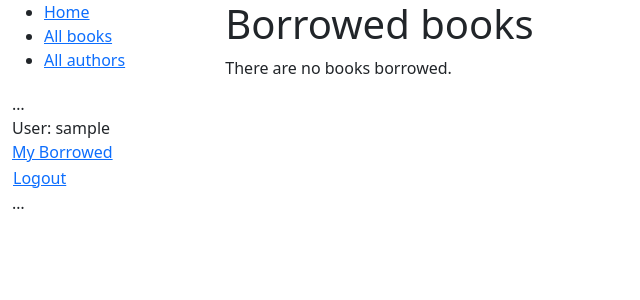
After one commit to Gerosheng/django_local_library, a Django app: page /catalog/mybooks/ in a window 1280 px wide. The commit adds this page. Shown: the top 300 px of the page, without its empty margins (0-640 px from the left). Run offline with Django 5.2, Linux system fonts and the light colour scheme; the visitor is signed in with stand-in values (Sample User, id 1); data that the repository does not hold is empty.

Commit message:
User loan

```diff
--- a/catalog/admin.py
+++ b/catalog/admin.py
@@ -28,14 +28,14 @@ class BookAdmin(admin.ModelAdmin):
 class BookIntanceAdmin(admin.ModelAdmin):
     list_filter = ('status', 'due_back')
 
-    list_display = ('book', 'status', 'due_back', 'id')
+    list_display = ('book', 'status', 'borrower', 'due_back', 'id')
 
     fieldsets = (
         (None, {
             'fields': ('book', 'imprint', 'id')
         }),
         ('Availability', {
-            'fields': ('status', 'due_back')
+            'fields': ('status', 'due_back', 'borrower')
         }),
     )
 
--- a/catalog/templates/base_generic.html
+++ b/catalog/templates/base_generic.html
@@ -27,6 +27,7 @@
                             …
                            {% if user.is_authenticated %}
                              <li>User: {{ user.get_username }}</li>
+                             <li><a href="{% url 'my-borrowed' %}">My Borrowed</a></li>
                              <li>
                                <form id="logout-form" method="post" action="{% url 'admin:logout' %}">
                                  {% csrf_token %}
--- /dev/null
+++ b/catalog/templates/catalog/bookinstance_list_borrowed_user.html
@@ -0,0 +1,19 @@
+{% extends "base_generic.html" %}
+
+{% block content %}
+    <h1>Borrowed books</h1>
+
+    {% if bookinstance_list %}
+    <ul>
+
+      {% for bookinst in bookinstance_list %}
+      <li class="{% if bookinst.is_overdue %}text-danger{% endif %}">
+        <a href="{% url 'book-detail' bookinst.book.pk %}">{{ bookinst.book.title }}</a> ({{ bookinst.due_back }})
+      </li>
+      {% endfor %}
+    </ul>
+
+    {% else %}
+      <p>There are no books borrowed.</p>
+    {% endif %}
+{% endblock %}
--- a/catalog/urls.py
+++ b/catalog/urls.py
@@ -7,4 +7,5 @@ urlpatterns = [
     path('book/<int:pk>', views.BookDetailView.as_view(), name='book-detail'),
     path('author/', views.AuthorListView.as_view(), name = 'authors'),
     path('author/<int:pk>', views.AuthorDetailView.as_view(), name = 'author-detail'),
+    path('mybooks/', views.LoanedBooksByUserListView.as_view(), name='my-borrowed'),
 ]
--- a/catalog/views.py
+++ b/catalog/views.py
@@ -1,6 +1,7 @@
 from django.shortcuts import render
 from .models import Book, Author, BookInstance, Genre
 from django.views import generic
+from django.contrib.auth.mixins import LoginRequiredMixin
 
 def index(request):
     num_books = Book.objects.all().count()
@@ -51,3 +52,18 @@ class AuthorListView(generic.ListView):
 
 class AuthorDetailView(generic.DetailView):
     model = Author
+
+class LoanedBooksByUserListView(LoginRequiredMixin,generic.ListView):
+    """Generic class-based view listing books on loan to current user."""
+    model = BookInstance
+
+    template_name = 'catalog/bookinstance_list_borrowed_user.html'
+
+    paginate_by = 10
+
+    def get_queryset(self):
+        return (
+            BookInstance.objects.filter(borrower=self.request.user)
+            .filter(status__exact='o')
+            .order_by('due_back')
+        )
```
Also changed, not shown: catalog/models.py (+13 -0 lines), catalog/migrations/0003_bookinstance_borrower.py (added), catalog/migrations/0004_alter_bookinstance_options.py (added).
